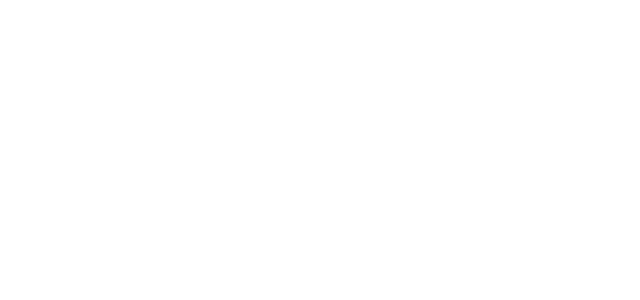
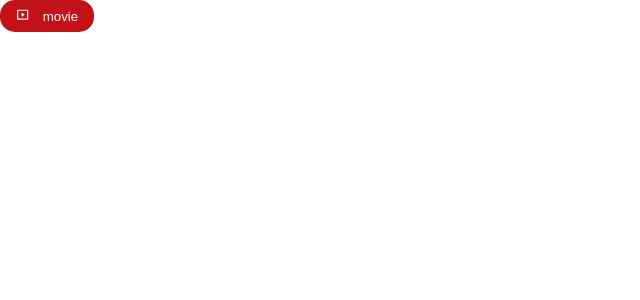
Before and after one commit to Promiseejiro/practical_test, a React (Create React App) app in the folder client/: page / in a window 1280 px wide. Before the commit this address had no page. Shown: the top 300 px of the page, without its empty margins (0-640 px from the left). Built offline with nearby package versions, Linux system fonts and the light colour scheme.

Commit message:
new commit

```diff
--- a/client/package.json
+++ b/client/package.json
@@ -8,6 +8,7 @@
     "@testing-library/user-event": "^13.5.0",
     "react": "^18.2.0",
     "react-dom": "^18.2.0",
+    "react-icons": "^4.12.0",
     "react-router-dom": "^6.19.0",
     "react-scripts": "5.0.1",
     "web-vitals": "^2.1.4"
--- a/client/public/index.html
+++ b/client/public/index.html
@@ -9,6 +9,9 @@
       name="description"
       content="Web site created using create-react-app"
     />
+    <link rel="preconnect" href="https://fonts.googleapis.com">
+<link rel="preconnect" href="https://fonts.gstatic.com" crossorigin>
+<link href="https://fonts.googleapis.com/css2?family=Poppins:wght@100;200;300;400;500;600;700;800;900&display=swap" rel="stylesheet">
     <link rel="apple-touch-icon" href="%PUBLIC_URL%/logo192.png" />
     <!--
       manifest.json provides metadata used when your web app is installed on a
--- a/client/src/App.css
+++ b/client/src/App.css
@@ -1,5 +1,12 @@
 :root {
   --main-color: #c11119;
-  --white-color: fff;
+  --white-color: #fff;
   --dark-color: black;
+  --font-family: "Poppins", sans-serif;
 }
+
+* {
+  box-sizing: border-box;
+  padding: 0;
+  margin: 0;
+}
--- a/client/src/App.js
+++ b/client/src/App.js
@@ -9,7 +9,7 @@ function App() {
     <div className="App">
       <Router>
         <Routes>
-           <Route path="/path" element={<Homepage />}></Route>
+           <Route path="/" element={<Homepage />}></Route>
         </Routes>
       </Router>
 
--- a/client/src/components/button/button.css
+++ b/client/src/components/button/button.css
@@ -0,0 +1,25 @@
+.btn {
+  display: flex;
+  align-items: center;
+  justify-content: center;
+  gap: 1em;
+  padding: 0.5rem 1rem;
+  outline: none;
+  border: none;
+  border-radius: 15px;
+  cursor: pointer;
+}
+
+.btn--primary {
+  background-color: var(--main-color);
+  color: var(--white-color);
+}
+
+.btn--secondary {
+  background-color: var(--white-color);
+  color: var(--main-color);
+}
+
+.btn--large {
+  width: 100%;
+}
--- a/client/src/components/button/button.js
+++ b/client/src/components/button/button.js
@@ -1,7 +1,13 @@
 import React from "react";
+import "./button.css";
 
-const Button = () => {
-  return <button>Click me</button>;
+const Button = ({ label, type, icon, onClick, size }) => {
+  return (
+    <button className={`btn btn--primary  btn--${size} `} onClick={onClick}>
+      <span className="button-icon">{icon}</span>
+      <span className="button-text">{label}</span>
+    </button>
+  );
 };
 
 export default Button;
--- a/client/src/page/homepage/homepage.js
+++ b/client/src/page/homepage/homepage.js
@@ -1,10 +1,10 @@
 import Button from "../../components/button/button";
+import { RiMovieLine } from "react-icons/ri";
 
 const Homepage = () => {
   return (
     <div>
-      <Button />
-      hello
+      <Button label={"movie"} icon={<RiMovieLine />} type={"primary"} />
     </div>
   );
 };
```
Also changed, not shown: 1 other file (tests, documents, lock files or other folders).
